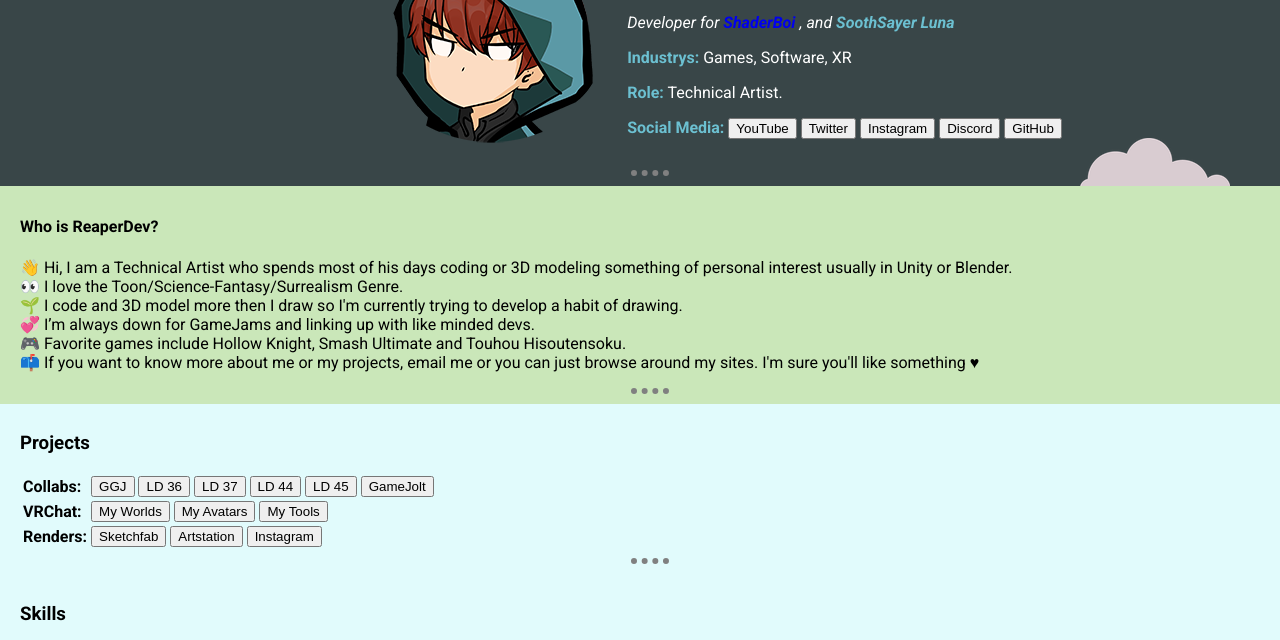
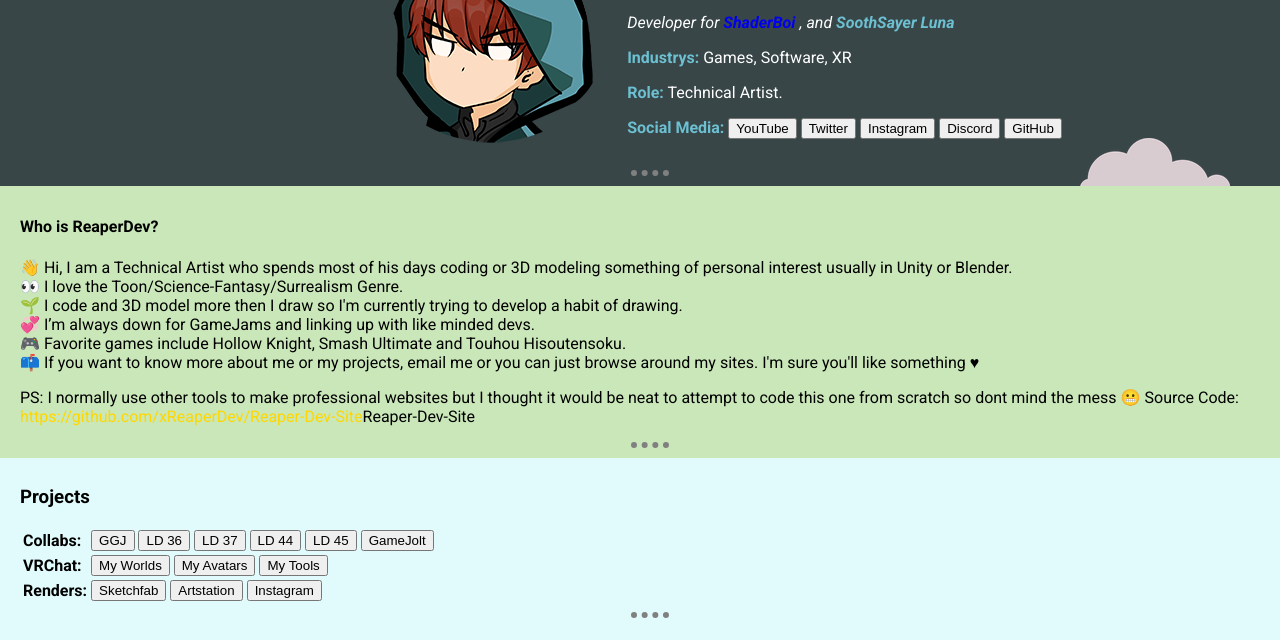
Before and after one commit to xReaperDev/Reaper-Dev-Site, a plain HTML site: page index.html in a window 1280 px wide. Shown: the part 119-759 px from the top of the page. Drawn offline with Linux system fonts and the light colour scheme.

Commit message:
About: ps note

```diff
--- a/index.html
+++ b/index.html
@@ -69,6 +69,9 @@
       📫 If you want to know more about me or my projects, email me or you can just browse around my sites. I'm sure
       you'll like something ♥
     </p>
+    <p>PS: I normally use other tools to make professional websites but I thought it would be neat to attempt to code
+      this one from scratch so dont mind the mess 😬 Source Code: <a
+        href="">https://github.com/xReaperDev/Reaper-Dev-Site</a>Reaper-Dev-Site</p>
 
     <hr>
 
```
